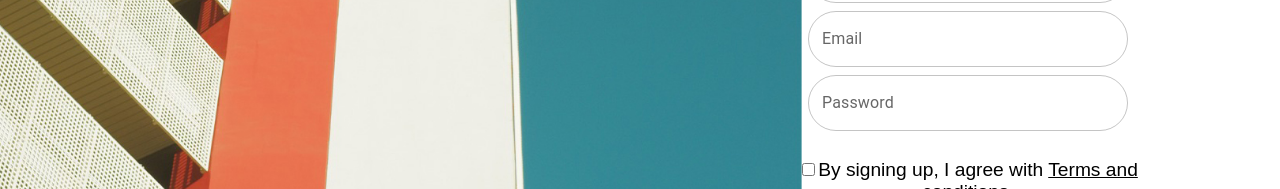
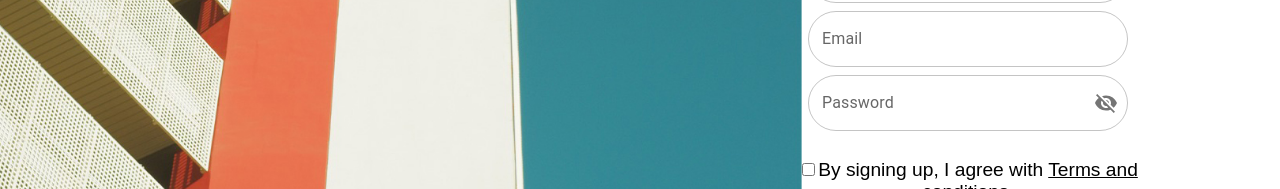
Before and after one commit to lRBRTlRobby/EvoHub, a React (Create React App) app: page /EventRegister in a window 1280 px wide. Shown: the part 456-645 px from the top of the page. Built offline with nearby package versions, Linux system fonts and the light colour scheme.

Commit message:
User log in register

```diff
--- a/src/Login/UserLogin.js
+++ b/src/Login/UserLogin.js
@@ -1,10 +1,11 @@
 import React, { useEffect, useState } from 'react'
-import { Button, Grid, TextField } from "@mui/material";
+import { Button, Grid, TextField, IconButton, InputAdornment } from "@mui/material";
 import './UserLogin.css'
 import { Link, useNavigate } from 'react-router-dom';
 import Container from '@mui/material/Container';
 import axios from 'axios';
 import { useUser } from '../Components/UserProvider';
+import { Visibility, VisibilityOff } from '@mui/icons-material';
 
 export default function EventUser() {
     const { login } = useUser();
@@ -12,12 +13,18 @@ export default function EventUser() {
     const [isChecked, setIsChecked] = useState(false);
     const [isLoggedIn, setIsLoggedIn] = useState(false);
 
+    const [showPassword, setShowPassword] = useState(false);
+
+    const handleTogglePasswordVisibility = () => {
+        setShowPassword((prevShowPassword) => !prevShowPassword);
+    };
+
     const handleCheckboxChange = (e) => {
         setIsChecked(e.target.checked);
     };
 
     const handleLogIn = async () => {
-        if(document.getElementById("email").value != "" || document.getElementById("pass").value != "") {
+        if (document.getElementById("email").value != "" || document.getElementById("pass").value != "") {
             const email = document.getElementById("email").value;
             const pass = document.getElementById("pass").value;
 
@@ -33,7 +40,7 @@ export default function EventUser() {
 
                 if (user) {
                     // Login successful
-            if(!isChecked){
+                    if (!isChecked) {
                         alert('Please agree to the Terms and Conditions.');
                         return;
                     }
@@ -48,7 +55,7 @@ export default function EventUser() {
                 console.error('There was a problem with the login operation:', error);
                 // Handle login failure, show error message, etc.
             }
-        }else{
+        } else {
             alert("Please enter email or password");
             return;
         }
@@ -84,18 +91,39 @@ export default function EventUser() {
                                         type="email"
                                         variant='outlined'
                                     /><br />
-                                    <TextField
+                                    {/* <TextField
                                         className='txt'
                                         id="pass"
                                         label="Password"
                                         type="password"
                                         variant='outlined'
+                                    /> */}
+
+                                    <TextField
+                                        className='txt'
+                                        id="pass"
+                                        label="Password"
+                                        type={showPassword ? 'text' : 'password'}
+                                        variant='outlined'
+                                        InputProps={{
+                                            endAdornment: (
+                                                <InputAdornment position="end">
+                                                    <IconButton
+                                                        aria-label="toggle password visibility"
+                                                        onClick={handleTogglePasswordVisibility}
+                                                        edge="end"
+                                                    >
+                                                        {showPassword ? <Visibility /> : <VisibilityOff />}
+                                                    </IconButton>
+                                                </InputAdornment>
+                                            ),
+                                        }}
                                     />
                                 </div>
                                 <div style={{ display: "flex", padding: 0, margin: "0 auto", justifyContent: "center" }}>
 
 
-                                    <p className='terms' style={{ fontFamily: "'DM Sans', sans-serif" }}><input type="checkbox" checked={isChecked} onChange={handleCheckboxChange}/>By signing in, I agree with <u>Terms and conditions.</u></p>
+                                    <p className='terms' style={{ fontFamily: "'DM Sans', sans-serif" }}><input type="checkbox" checked={isChecked} onChange={handleCheckboxChange} />By signing in, I agree with <u>Terms and conditions.</u></p>
 
                                 </div>
 
--- a/src/Login/UserRegister.js
+++ b/src/Login/UserRegister.js
@@ -1,10 +1,11 @@
 import React, { useEffect, useState } from 'react'
-import { Button, Grid, TextField, FormControl, FormLabel, Select, InputLabel, } from "@mui/material";
+import { Button, Grid, TextField, FormControl, FormLabel, Select, InputLabel, InputAdornment, IconButton, } from "@mui/material";
 import './UserRegister.css'
 import { Link, Navigate, useNavigate } from 'react-router-dom';
 import Container from '@mui/material/Container';
 import MenuItem from '@mui/material/MenuItem';
 import axios from 'axios';
+import { Visibility, VisibilityOff } from '@mui/icons-material';
 
 export default function EventRegister() {
     const [dept, setDept] = useState('Department');
@@ -19,6 +20,12 @@ export default function EventRegister() {
         email: '',
         pass: '',
     });
+
+    const [showPassword, setShowPassword] = useState(false);
+
+    const handleTogglePasswordVisibility = () => {
+        setShowPassword((prevShowPassword) => !prevShowPassword);
+    };
 
     const handleChangeDept = (e) => {
         const { value } = e.target;
@@ -191,13 +198,34 @@ export default function EventRegister() {
                                         onChange={handleChange}
                                         sx={{ mt: 1 }}
                                     /><br />
-                                    <TextField
+                                    {/* <TextField
                                         className='txt'
                                         id="pass"
                                         label="Password"
                                         type="password"
                                         variant='outlined'
                                         onChange={handleChange}
+                                    /> */}
+                                    <TextField
+                                        className='txt'
+                                        id="pass"
+                                        label="Password"
+                                        type={showPassword ? 'text' : 'password'}
+                                        variant='outlined'
+                                        onChange={handleChange}
+                                        InputProps={{
+                                            endAdornment: (
+                                                <InputAdornment position="end">
+                                                    <IconButton
+                                                        aria-label="toggle password visibility"
+                                                        onClick={handleTogglePasswordVisibility}
+                                                        edge="end"
+                                                    >
+                                                        {showPassword ? <Visibility /> : <VisibilityOff />}
+                                                    </IconButton>
+                                                </InputAdornment>
+                                            ),
+                                        }}
                                     />
                                 </div>
                                 <div style={{ display: "flex", padding: 0, margin: "0 auto", justifyContent: "center" }}>
```
Lines whose indentation alone changed are shown as unchanged.
